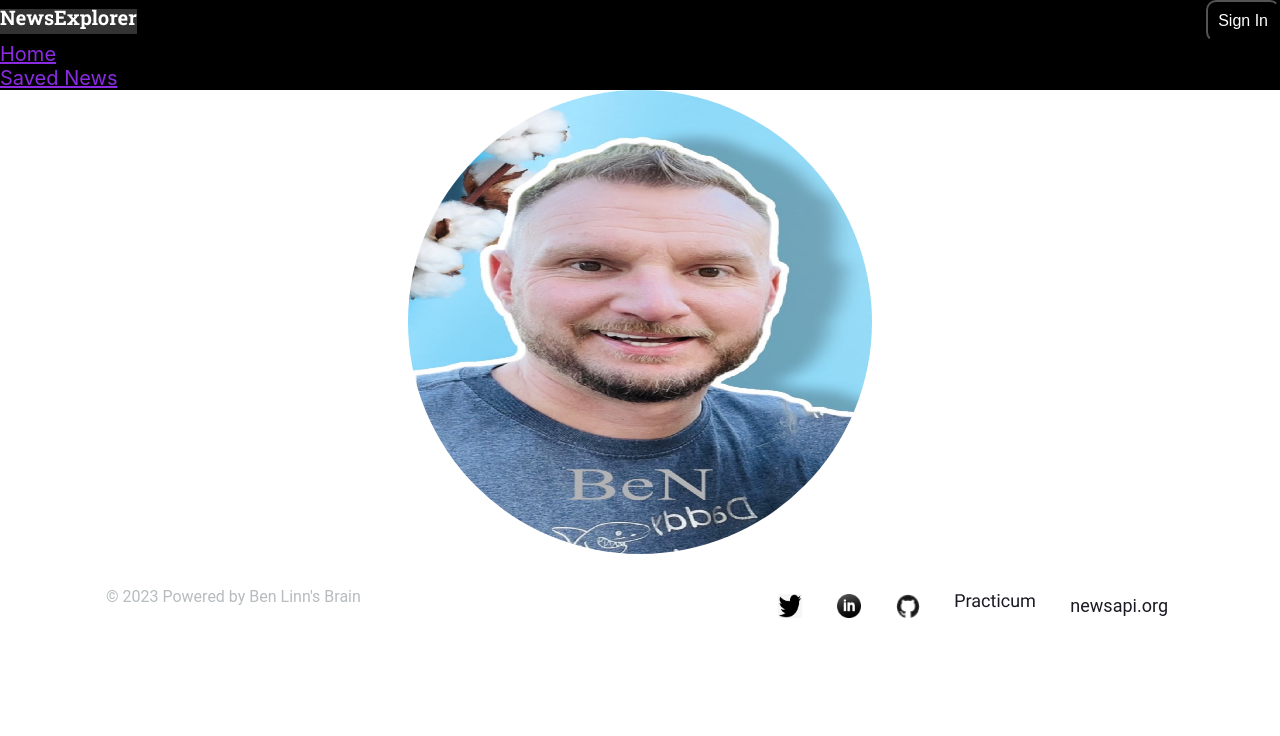
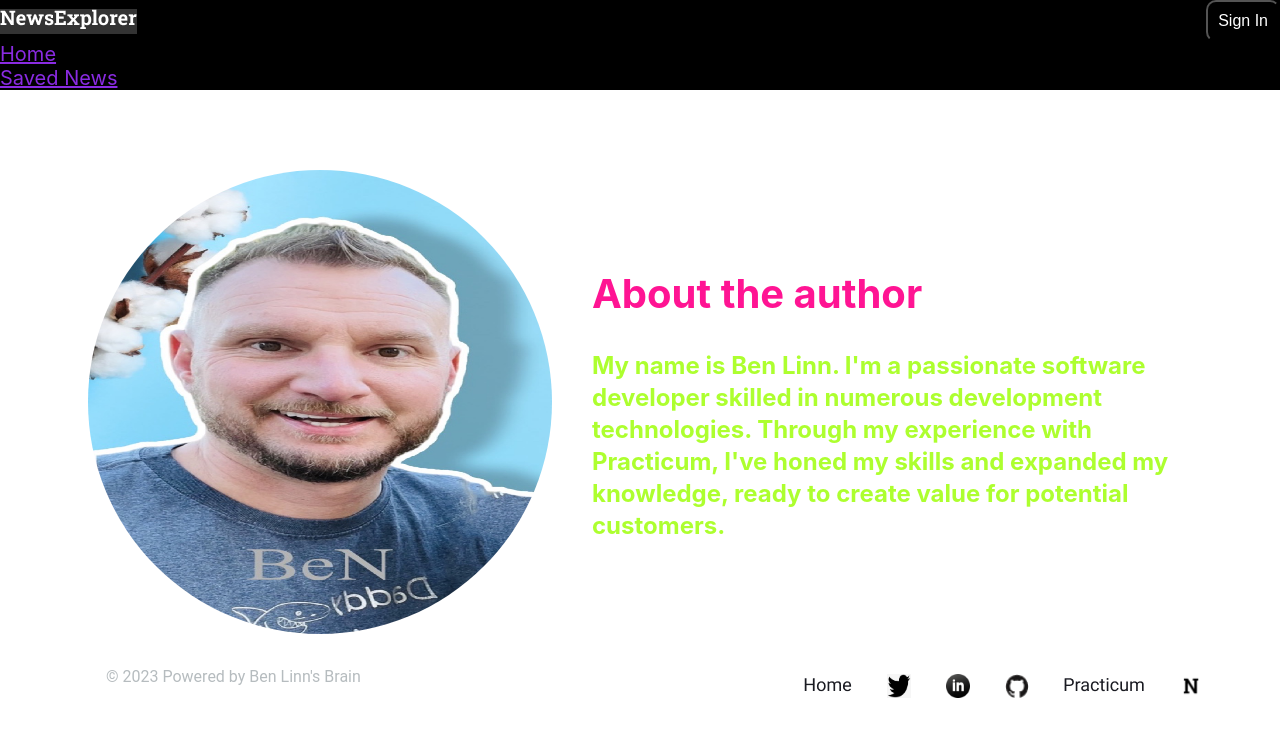
Before and after one commit to blinn26/project-name-frontend, a React (Create React App) app: page /about in a window 1280 px wide. Shown: the top 736 px of the page. Built offline with nearby package versions, Linux system fonts and the light colour scheme; no server answers.

Commit message:
about and footer saves

```diff
--- a/src/components/About/About.css
+++ b/src/components/About/About.css
@@ -1,72 +1,34 @@
-/* .about {
-  font-size: 20px;
-  font-weight: 400;
-  color: red;
+.about {
+  max-width: 1440px;
+  display: flex;
+  margin: 80px 0 0 0;
   align-items: center;
-}
-
-.about__title {
-  margin-bottom: 20px;
-  color: deeppink;
-  font-weight: bold;
-  align-items: center;
-  display: flex;
-  flex-direction: column;
-}
-
-
-
-.about__text {
-  margin-bottom: 20px;
-  color: greenyellow;
-  font-weight: bold;
-  font-size: 24px;
-  align-content: center;
-  display: flex;
-  flex-direction: column;
+  justify-content: center;
 }
 
 .about__image {
   width: 464px;
   height: 464px;
   border-radius: 50%;
-  position: relative;
-  right: 480px;
-  top: 350px;
-  background: url('../images/BenImage.jpeg') no-repeat center/cover;
-} */
-
-.about {
-  font-size: 20px;
-  font-weight: 400;
-  color: red;
-  display: flex;
-  justify-content: center;
-  align-items: center;
+  margin-right: 40px;
 }
 
-.about__title,
-.about__text {
-  margin-bottom: 20px;
-  font-weight: bold;
-  display: flex;
-  justify-content: center;
-  align-items: center;
+.about__container {
+  width: 600px;
+  font-weight: 400;
+  color: #1a1b22;
 }
 
 .about__title {
+  font-size: 40px;
+  line-height: 1.15em;
   color: deeppink;
+  font-weight: bold;
 }
 
 .about__text {
+  font-size: 24px;
+  line-height: 1.33em;
   color: greenyellow;
-  font-size: 24px;
+  font-weight: bold;
 }
-
-.about__image {
-  width: 464px;
-  height: 464px;
-  border-radius: 50%;
-  margin: auto;
-  background: url('../images/BenImage.jpeg') no-repeat center/cover;
-}
--- a/src/components/About/About.js
+++ b/src/components/About/About.js
@@ -5,9 +5,15 @@ import benImage from '../images/BenImage.jpeg';
 const About = () => {
   return (
     <section className='about'>
-      <h2 className='about__title'></h2>
-      <p className='about__text'></p>
-      {<img className='about__image' src={benImage} alt='benselfie' />}
+      <img className='about__image' src={benImage} alt='Ben Linn' />
+      <div className='about__container'>
+        <h2 className='about__title'>About the author</h2>
+        <p className='about__text'>
+          My name is Ben Linn. I'm a passionate software developer skilled in numerous development technologies. Through
+          my experience with Practicum, I've honed my skills and expanded my knowledge, ready to create value for
+          potential customers.
+        </p>
+      </div>
     </section>
   );
 };
--- a/src/components/Footer/Footer.css
+++ b/src/components/Footer/Footer.css
@@ -17,6 +17,22 @@
 .footer__links {
   margin: 40px 77px 24px 0;
   display: flex;
+  gap: 35px;
+}
+
+.footer__home-icon {
+  background-color: transparent;
+  font-family: "Roboto", sans-serif;
+  font-weight: 400;
+  font-size: 18px;
+  line-height: 1.33em;
+  color: #1a1b22;
+  transition: opacity 0.3s ease;
+  padding-top: 4px;
+}
+
+.footer__home-icon:hover {
+  opacity: 0.7;
 }
 
 .footer__button {
@@ -24,19 +40,27 @@
   background-color: #fff;
   padding: 0;
   height: fit-content;
-  margin-right: 35px;
-
 }
 
 .footer__icon {
   width: 24px;
   height: 24px;
   background-color: transparent;
+  transition: opacity 0.3s ease;
+}
+
+.footer__icon:hover {
+  opacity: 0.7;
 }
 
 .footer__practicum-icon {
   background-color: transparent;
+  transition: opacity 0.3s ease;
+  padding-top: 4px;
+}
 
+.footer__practicum-icon:hover {
+  opacity: 0.7;
 }
 
 .footer__email {
@@ -45,9 +69,18 @@
   font-size: 18px;
   line-height: 1.33em;
   color: #1a1b22;
+  transition: color 0.3s ease;
 }
 
 .footer__email:hover {
-  cursor: pointer;
-  opacity: 0.6;
+  color: #0056b3;
 }
+
+.footer__api-button {
+
+  transition: opacity 0.3s ease;
+}
+
+.footer__api-button:hover {
+  opacity: 0.7;
+}
--- a/src/components/Footer/Footer.js
+++ b/src/components/Footer/Footer.js
@@ -1,9 +1,12 @@
+import { Link } from 'react-router-dom';
 import React from 'react';
 import './Footer.css';
 import github from '../images/github.png';
 import linkedIn from '../images/linkedin.png';
 import twitter from '../images/twitter.png';
 import practicum from '../images/Practicum.png';
+import home from '../images/Home.png';
+import apiLogo from '../images/nlogo.png';
 
 const Footer = () => {
   const handleNavigation = (url) => {
@@ -12,8 +15,13 @@ const Footer = () => {
 
   return (
     <footer className='footer'>
-      <div className='footer__copyright'>© 2023 Powered by Ben Linn's Brain</div>
+      <p className='footer__copyright'>© 2023 Powered by Ben Linn's Brain</p>
       <div className='footer__links'>
+        <Link to='/' className='footer__button'>
+          {' '}
+          {/* Add Link to home page */}
+          <img alt='Home' src={home} className='footer__home-icon' />
+        </Link>
         <button onClick={() => handleNavigation('https://twitter.com/createdbyben26')} className='footer__button'>
           <img alt='Twitter logo' src={twitter} className='footer__icon' />
         </button>
@@ -28,8 +36,8 @@ const Footer = () => {
         <button onClick={() => handleNavigation('https://practicum.com')} className='footer__button'>
           <img alt='Practicum logo' src={practicum} className='footer__practicum-icon' />
         </button>
-        <button onClick={() => handleNavigation('https://newsapi.org')} className='footer__button footer__email'>
-          newsapi.org
+        <button onClick={() => handleNavigation('https://newsapi.org')} className='footer__button footer__api-button'>
+          <img alt='nlogo' src={apiLogo} className='footer__icon' />
         </button>
       </div>
     </footer>
```
Also changed, not shown: src/components/images/nlogo.png (added).
